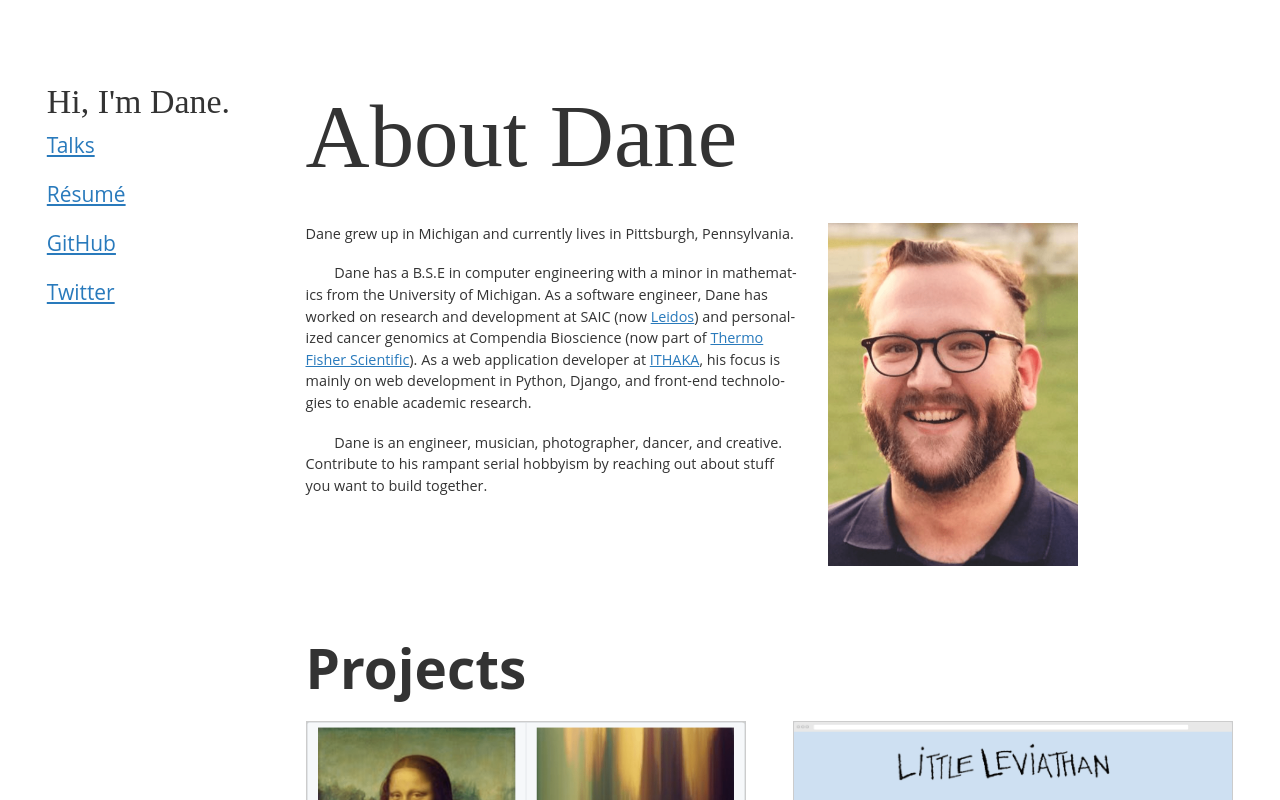
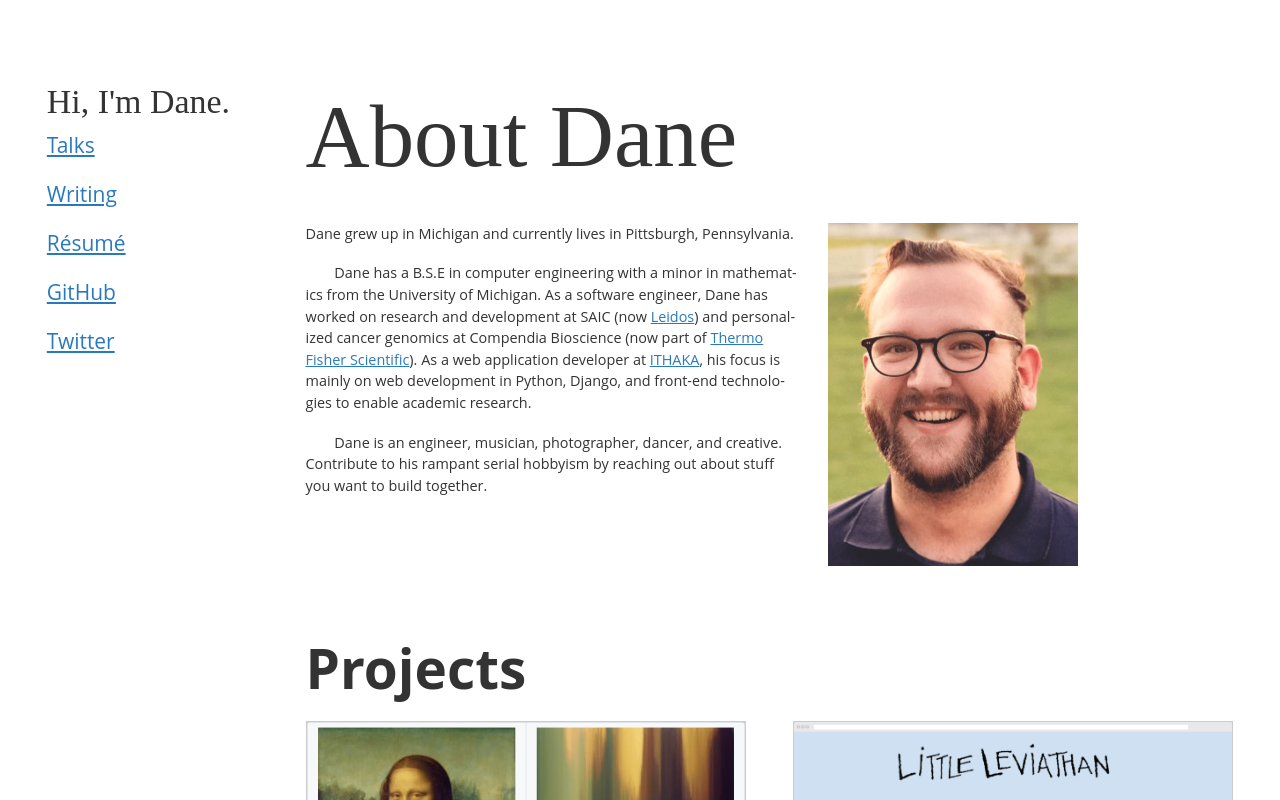
Before and after one commit to daneah/dane.engineering, a Vue app: page / in a window 1280 px wide. Shown: the top 800 px of the page. Built offline with nearby package versions, Linux system fonts and the light colour scheme; a web font is replaced by a local one.

Commit message:
Add link to writing in nav (#36)

```diff
--- a/src/App.vue
+++ b/src/App.vue
@@ -60,6 +60,7 @@ export default {
     return {
       navLinks: [
         { to: 'talks', text: 'Talks' },
+        { to: 'https://easyaspython.com', text: 'Writing', external: true },
         { to: 'resume', text: 'Résumé' },
         { to: 'https://github.com/daneah', text: 'GitHub', external: true },
         { to: 'https://twitter.com/easyaspython', text: 'Twitter', external: true },
```
